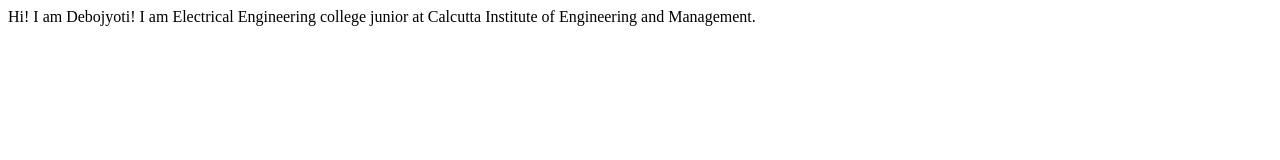
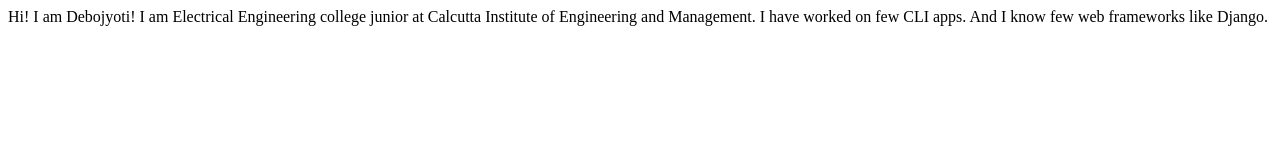
Before and after one commit to debojyotiroy245/student-name-site, a plain HTML site: page index.html in a window 1280 px wide. Drawn offline with Linux system fonts and the light colour scheme.

Commit message:
updated details of project

```diff
--- a/index.html
+++ b/index.html
@@ -11,6 +11,7 @@
 <body>
     Hi! I am Debojyoti!
     I am Electrical Engineering college junior at Calcutta Institute of Engineering and Management.
+    I have worked on few CLI apps. And I know few web frameworks like Django.
 </body>
 
 </html>
```
